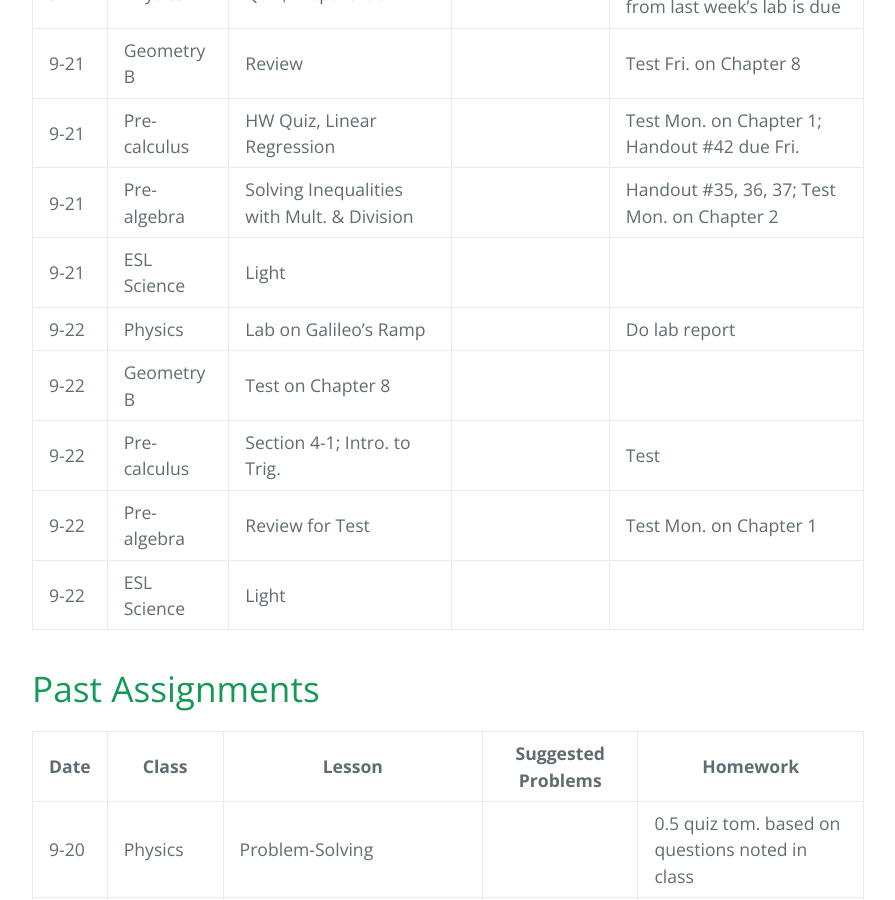
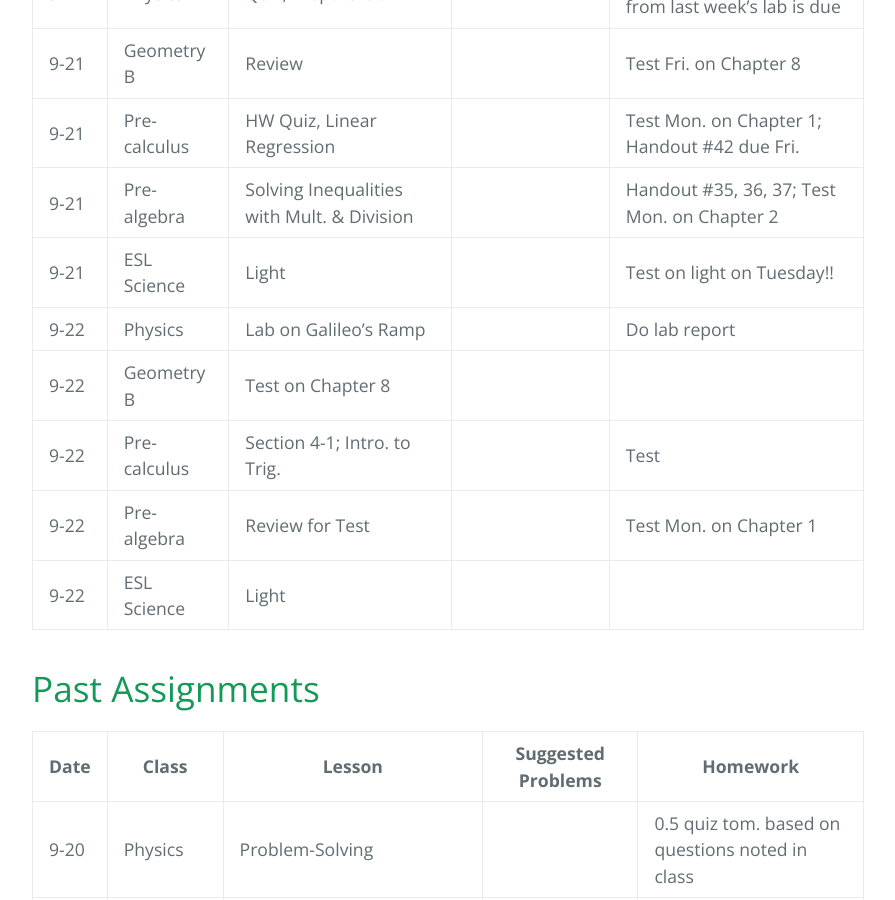
Before and after one commit to gpayoo/gpayoo, a Jekyll site: the page built from index.md, in a window 1280 px wide and 900 px high, scrolled down 680 px. Shown: the whole window, without its empty margins (192-1087 px from the left). Built offline with Jekyll 4.4.1, drawn with Linux system fonts in a browser that asks for light colours; our own code applies the rules of GitHub Pages for plain Markdown files.

Commit message:
Update index.md

```diff
--- a/index.md
+++ b/index.md
@@ -13,7 +13,7 @@ layout: default
 | 9-21 | Geometry B | Review | |  Test Fri. on Chapter 8|
 | 9-21 | Pre-calculus | HW Quiz, Linear Regression | | Test Mon. on Chapter 1; Handout #42 due Fri.
 | 9-21 | Pre-algebra | Solving Inequalities with Mult. & Division | | Handout #35, 36, 37; Test Mon. on Chapter 2
-| 9-21 | ESL Science | Light |  |
+| 9-21 | ESL Science | Light | | Test on light on Tuesday!!
 | 9-22 | Physics | Lab on Galileo's Ramp | | Do lab report
 | 9-22 | Geometry B | Test on Chapter 8 | | |
 | 9-22 | Pre-calculus | Section 4-1; Intro. to Trig.  | |  Test
```
